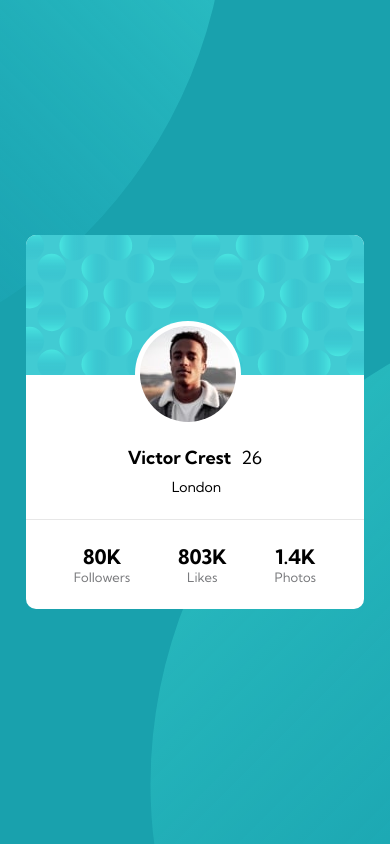
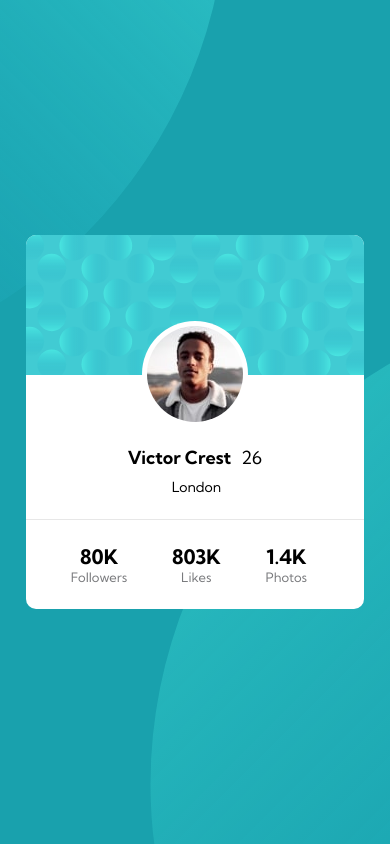
Before and after one commit to JCDMeira/Profile-card-component, a React (Create React App) app: page / in a window 390 px wide. Built offline with nearby package versions, Linux system fonts and the light colour scheme.

Commit message:
Uppdate: card sizes for responsiveness

```diff
--- a/src/components/Card/index.jsx
+++ b/src/components/Card/index.jsx
@@ -20,15 +20,15 @@ function Card() {
       </div>
 
       <div className="allData">
-        <div>
+        <div className="firstData">
           <h1 className="data">80k</h1>
           <p>Followers</p>
         </div>
-        <div>
+        <div className="secondData">
           <h1 className="data">803k</h1>
           <p>Likes</p>
         </div>
-        <div>
+        <div className="thirdData">
           <h1 className="data">1.4k</h1>
           <p>Photos</p>
         </div>
--- a/src/components/Card/style.css
+++ b/src/components/Card/style.css
@@ -1,6 +1,7 @@
 .card {
   height: 37.4rem;
   width: 86.6%;
+  max-width: 35rem;
   background: #fff;
   z-index: 3;
   border-radius: 1rem;
@@ -15,7 +16,7 @@
 
 .circle {
   position: relative;
-  left: 109px;
+  /* left: 109px; */
   top: -57px;
   height: 10.6rem;
   width: 10.6rem;
@@ -24,7 +25,7 @@
   display: flex;
   align-items: center;
   justify-content: center;
-  margin: 0;
+  margin: 0 auto;
 }
 .circle img {
   height: 9.6rem;
@@ -74,9 +75,10 @@
   align-items: center;
 }
 
-.allData h1 {
+.allData .data {
   text-transform: uppercase;
   text-align: center;
+  margin-left: -1.2rem;
 }
 
 .allData p {
@@ -84,4 +86,24 @@
   font-weight: 400;
   text-align: center;
   font-size: 13px;
+  margin-left: -1.2rem;
 }
+
+.allData .firstData {
+  display: flex;
+  flex-direction: column;
+  align-items: center;
+  justify-content: center;
+}
+.allData .secondData {
+  display: flex;
+  flex-direction: column;
+  align-items: center;
+  justify-content: center;
+}
+.allData .thirdData {
+  display: flex;
+  flex-direction: column;
+  align-items: center;
+  justify-content: center;
+}
```
